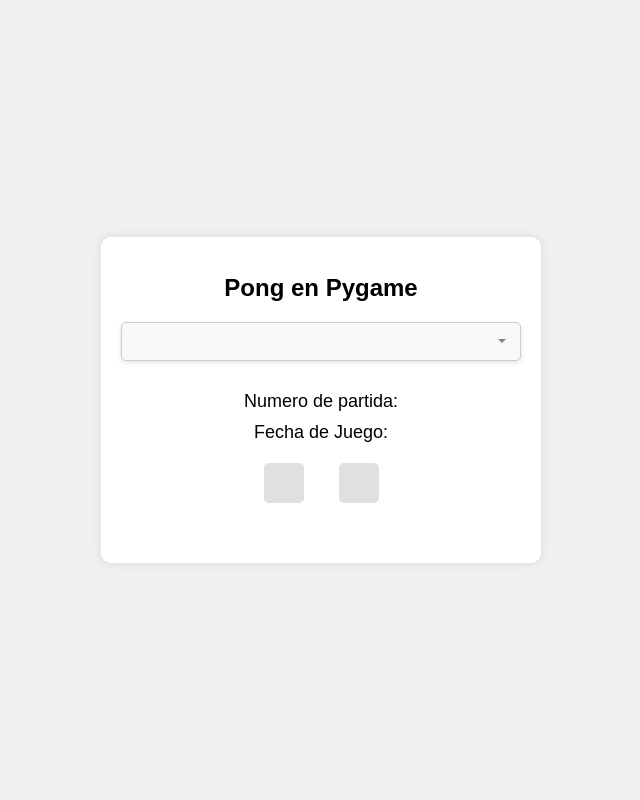
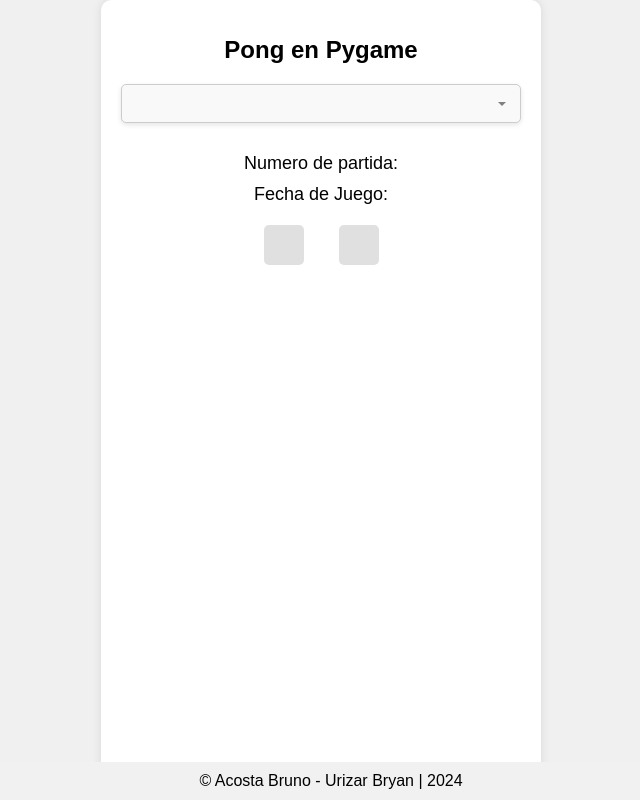
Before and after one commit to brunoeacosta07/panel-de-puntos, a plain HTML site: page index.html in a window 1280 px wide. Shown: the whole page, without its empty margins (319-959 px from the left). Drawn offline with Linux system fonts and the light colour scheme; no server answers.

Commit message:
feat: Footer added

```diff
--- a/index.html
+++ b/index.html
@@ -32,7 +32,11 @@
             <p id="statusText"></p>
             <div id="liveIndicator" class="live-indicator"></div>
         </div>
+        <footer>
+            &copy; Acosta Bruno - Urizar Bryan | <span id="currentYear"></span>
+        </footer>
     </div>
     <script src="js/script.js"></script>
+
 </body>
 </html>
--- a/js/script.js
+++ b/js/script.js
@@ -86,5 +86,6 @@
         setInterval(updateMatchData, 5000);
     }
 
+    document.getElementById('currentYear').textContent = new Date().getFullYear();
     initialize();
 });
--- a/styles/styles.css
+++ b/styles/styles.css
@@ -5,7 +5,9 @@
     padding: 0;
     display: flex;
     justify-content: center;
+    flex-direction: column;
     align-items: center;
+    min-height: 100vh;
     height: 100vh;
 }
 
@@ -17,6 +19,7 @@
     text-align: center;
     width: 90%;
     max-width: 400px;
+    flex: 1;
 }
 
 h1 {
@@ -128,6 +131,16 @@
     display: none;
 }
 
+footer {
+    text-align: center;
+    padding: 10px;
+    background-color: #f1f1f1;
+    position: fixed;
+    width: 100%;
+    bottom: 0;
+    left: 0;
+}
+
 @media (max-width: 720px) {
     .container {
         height: 90%;
```
